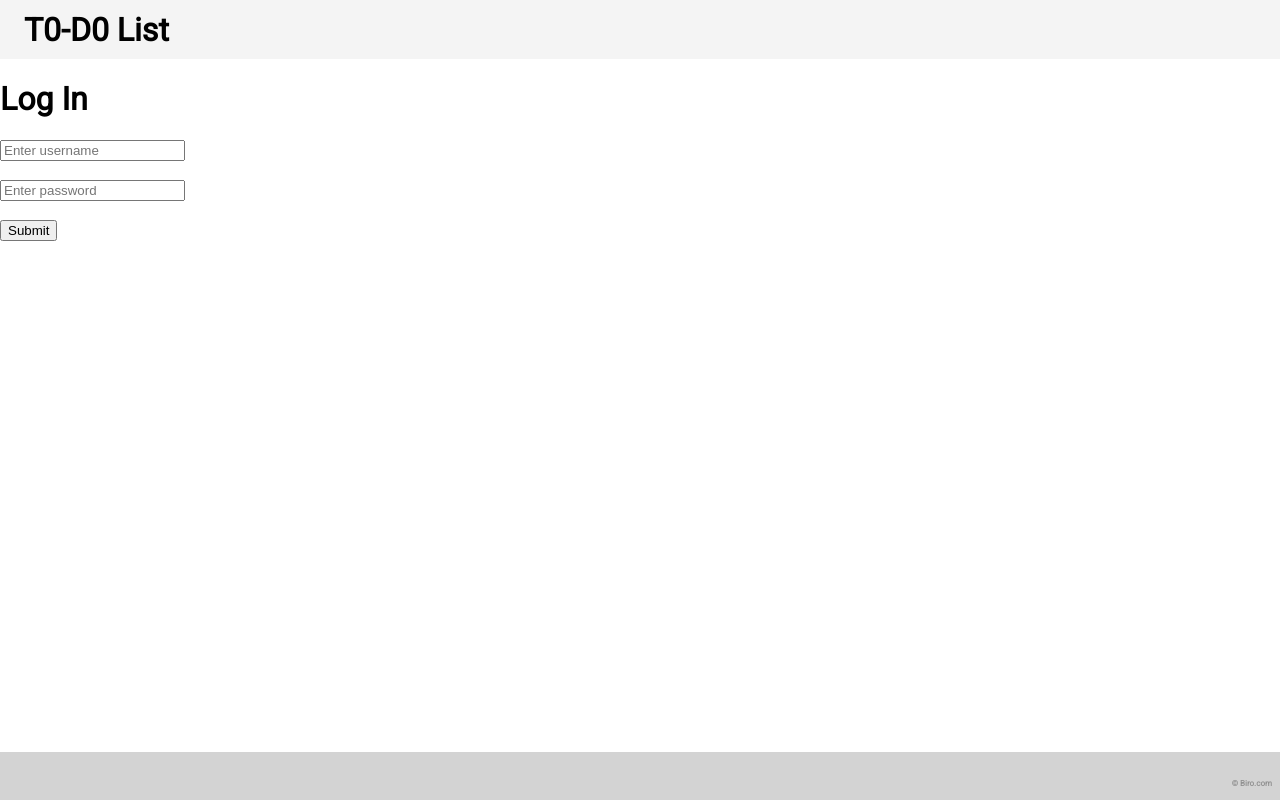
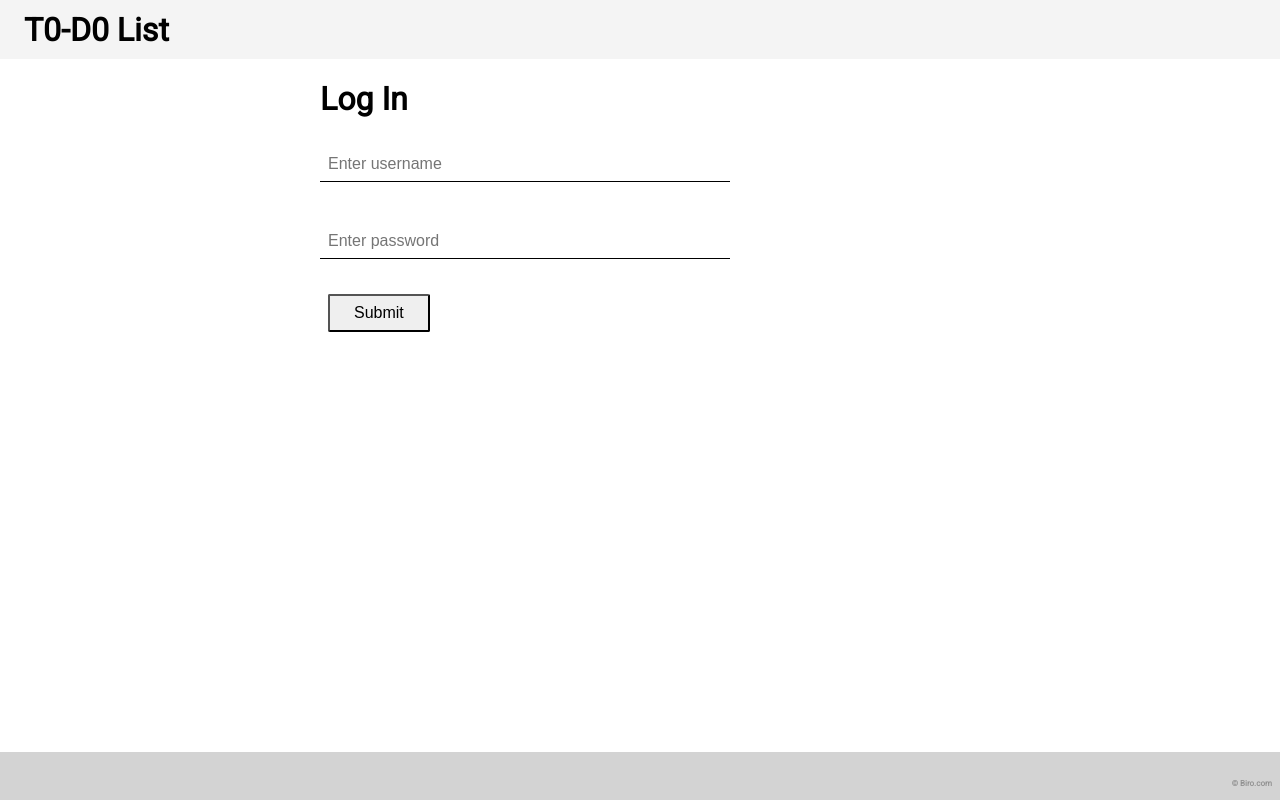
Before and after one commit to abeer282/Frameworks, an Angular app in the folder Angular/MyFirstApp/: page /login in a window 1280 px wide. Built offline with nearby package versions, Linux system fonts and the light colour scheme.

Commit message:
Add login css

```diff
--- a/Angular/MyFirstApp/src/app/login/login.component.css
+++ b/Angular/MyFirstApp/src/app/login/login.component.css
@@ -0,0 +1,39 @@
+:host{
+    display: block;
+    width: 50%;
+    margin: auto;
+}
+.input{
+    width:25em;
+    height: 2em;
+    padding-left: .5em;
+    padding-top: .5em;
+    margin-bottom: 1em;
+    font-size: 1em;
+    border: 0px;
+    border-bottom: 1px solid black;
+}
+
+.input:focus{
+    outline: none;
+    border-bottom: 2px solid gray;
+}
+.error{
+    color: red;
+    width: 25em;
+    height: 2em;
+    padding-top: .5em;
+    font-size: 1em;
+}
+
+.submitBtn{
+    padding: .5em 1.5em .5em 1.5em;
+    border-radius: 2px;
+    font-size: 1em;
+    margin-left: .5em;
+}
+
+.submitBtn:hover{
+    border: 1px solid lightgray;
+    cursor: pointer;
+}
```
